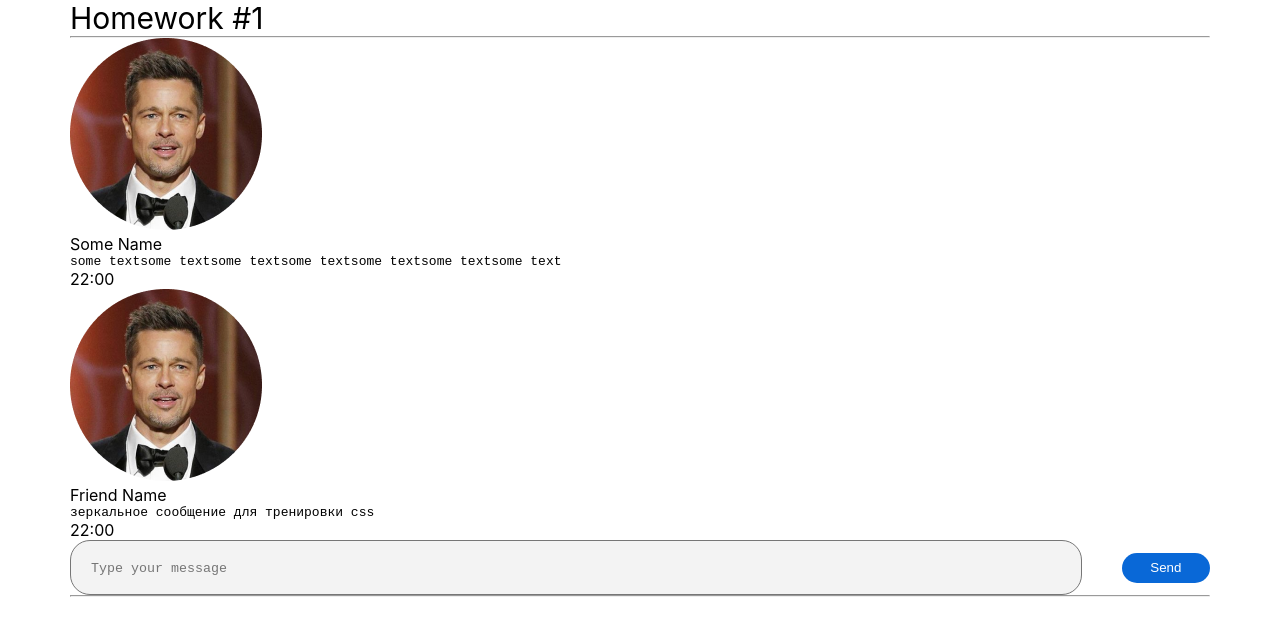
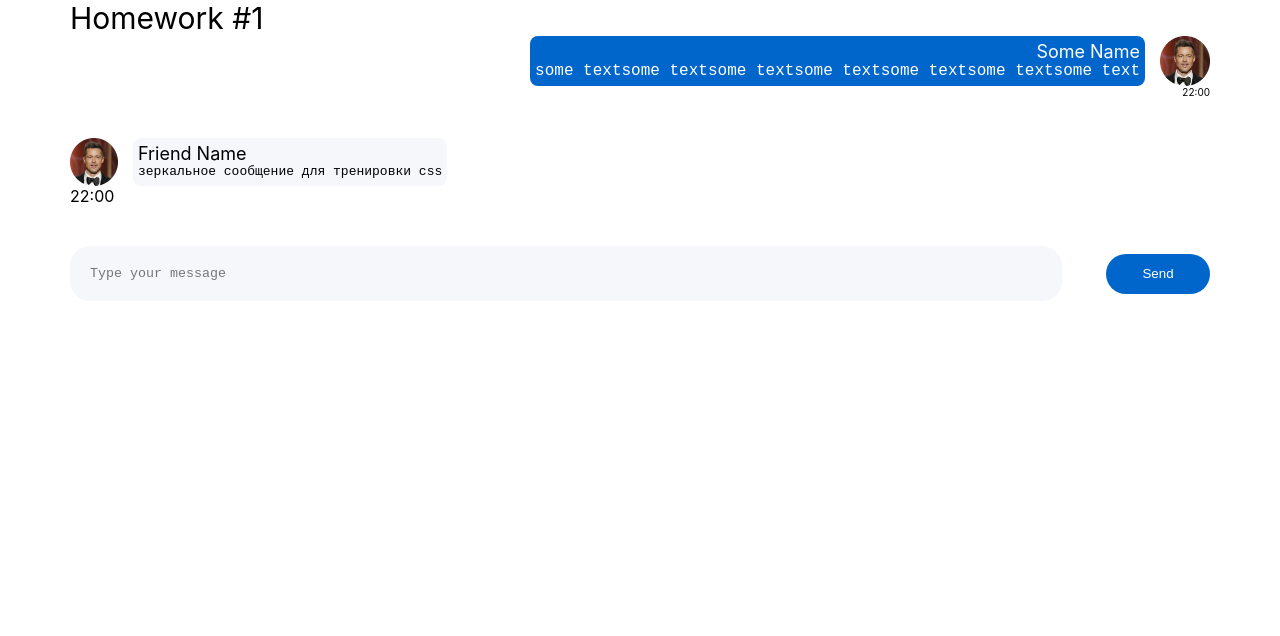
Before and after one commit to maskal2719/hws2, a React (Create React App) app: page /#/ in a window 1280 px wide. Shown: the top 636 px of the page. Built offline with nearby package versions, Linux system fonts and the light colour scheme.

Commit message:
add any styles

```diff
--- a/src/s2-homeworks/hw01/HW1.tsx
+++ b/src/s2-homeworks/hw01/HW1.tsx
@@ -55,7 +55,6 @@ const HW1 = () => {
     return (
         <div id={'hw1'}>
             <div className={s2.hwTitle}>Homework #1</div>
-            <hr/>
             <div className={s2.hw}>
                 {/*проверка отображения (не менять)*/}
                 <div>
@@ -66,7 +65,6 @@ const HW1 = () => {
                 {/*для автоматической проверки дз (не менять)*/}
                 <MessageSender M={Message}/>
             </div>
-            <hr/>
         </div>
     )
 }
--- a/src/s2-homeworks/hw01/friend-message/FriendMessage.module.css
+++ b/src/s2-homeworks/hw01/friend-message/FriendMessage.module.css
@@ -1,17 +1,20 @@
 .friendMessage {
-
+    margin-bottom: 40px;
 }
 
 .friendImageAndText {
-
+    display: flex;
 }
 
 .friendImageAndText img {
-
+    width: 48px;
+    margin-right: 15px;
 }
 
 .friendText {
-
+    background: #F5F7FB;
+    border-radius: 8px;
+    padding: 5px;
 }
 
 .friendText:after {
@@ -19,7 +22,7 @@
 }
 
 .friendName {
-
+    font-size: 18px;
 }
 
 .friendMessageText {
--- a/src/s2-homeworks/hw01/message-sender/MessageSender.module.css
+++ b/src/s2-homeworks/hw01/message-sender/MessageSender.module.css
@@ -9,17 +9,18 @@
     border-radius: 20px;
     overflow: hidden;
     padding: 20px;
-    margin-right: 40px;
-    background-color: #f3f3f3;
+    margin-right: 44px;
+    background-color: #F5F7FB;
+    border: none;
 }
 
 .button {
-    width: 100px;
-    height: 30px;
+    width: 120px;
+    height: 40px;
     border: none;
     border-radius: 20px;
-    background-color: #0968d7;
-    color: white;
+    background-color: #0066CC;
+    color: #FFFFFF;
 }
 
 .button:hover {
--- a/src/s2-homeworks/hw01/message/Message.module.css
+++ b/src/s2-homeworks/hw01/message/Message.module.css
@@ -1,17 +1,22 @@
 .message {
-
+    margin-bottom: 40px;
 }
 
 .imageAndText {
-
+    display: flex;
+    justify-content: flex-start;
+    flex-direction: row-reverse;
 }
 
 .imageAndText img {
-
+    width: 50px;
+    margin-left: 15px;
 }
 
 .text {
-
+    background-color: #0066CC;
+    border-radius: 8px;
+    padding: 5px;
 }
 
 .text:after {
@@ -19,13 +24,18 @@
 }
 
 .name {
-
+    font-size: 18px;
+    text-align: end;
+    color: #FFFFFF;
 }
 
 .messageText {
+    font-size: 16px;
+    color: #FFFFFF;
 
 }
 
 .time {
-
+    text-align: end;
+    font-size: 10px;
 }
```
